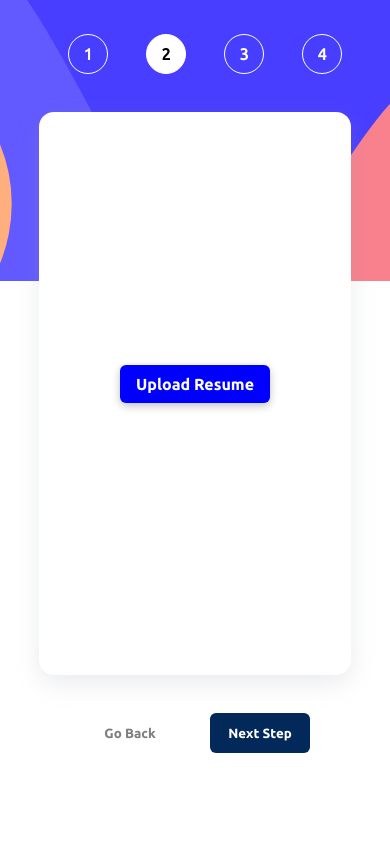
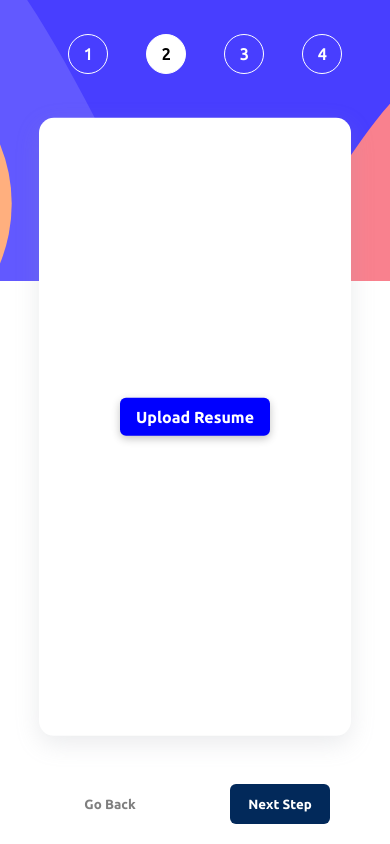
Before and after one commit to brandonrainey/developer-application-v2, a Next.js app: page / in a window 390 px wide. Both pictures are taken after a click on the button "Next Step". Built offline with nearby package versions, Linux system fonts and the light colour scheme.

Commit message:
changed some mobile styling to fix layout shifting

```diff
--- a/styles/Forms.module.scss
+++ b/styles/Forms.module.scss
@@ -5,6 +5,10 @@
   flex-basis: 66.6%;
   border-top-right-radius: 15px;
   border-bottom-right-radius: 15px;
+
+  @media (max-width: 830px) {
+
+  }
 }
 
 .container {
--- a/styles/Home.module.scss
+++ b/styles/Home.module.scss
@@ -1,7 +1,7 @@
 .main {
   display: flex;
   width: 100vw;
-  height: 100vh;
+  height: 100%;
   justify-content: center;
   align-items: center;
 }
@@ -16,8 +16,6 @@
 
   @media (max-width: 1140px) {
     width: 90%;
-
-
   }
 }
 
@@ -30,6 +28,6 @@
   }
 
   .main {
-    height: 100vh;
+    height: 100dvh;
   }
 }
--- a/styles/PersonalInfo.module.scss
+++ b/styles/PersonalInfo.module.scss
@@ -70,11 +70,11 @@
     border-radius: 15px;
     box-shadow: rgba(149, 157, 165, 0.2) 0px 8px 24px;
     background-color: white;
-    top: 20%;
+    top: 26%;
     left: 50%;
     transform: translate(-50%, -50%);
     width: 80%;
-    height: 100%;
+    height: 110%;
   }
 
   .formContainer {
--- a/styles/ProgressButton.module.scss
+++ b/styles/ProgressButton.module.scss
@@ -52,6 +52,18 @@
 @media (max-width: 830px) {
   .main {
     padding-bottom: 10px;
+
   }
 
+  .next {
+    position: fixed;
+    bottom: 20px;
+    right: 60px;
+  }
+
+  .back {
+    position: fixed;
+    bottom: 20px;
+    left: 60px;
+  }
 }
--- a/styles/Resume.module.scss
+++ b/styles/Resume.module.scss
@@ -48,11 +48,12 @@
     border-radius: 15px;
     box-shadow: rgba(149, 157, 165, 0.2) 0px 8px 24px;
     background-color: white;
-    top: 20%;
+    top: 26%;
     left: 50%;
     transform: translate(-50%, -50%);
     width: 80%;
-    height: 100%;
+    height: 110%;
+
   }
 
   .nameContainer {
--- a/styles/Skills.module.scss
+++ b/styles/Skills.module.scss
@@ -50,11 +50,11 @@
     border-radius: 15px;
     box-shadow: rgba(149, 157, 165, 0.2) 0px 8px 24px;
     background-color: white;
-    top: 20%;
+    top: 26%;
     left: 50%;
     transform: translate(-50%, -50%);
     width: 80%;
-    height: 100%;
+    height: 110%;
 
     .wrapper {
       justify-content: center;
--- a/styles/Summary.module.scss
+++ b/styles/Summary.module.scss
@@ -41,6 +41,7 @@
   flex-wrap: wrap;
   gap: 20px;
   margin-top: 40px;
+  overflow: auto;
 }
 
 .skill {
@@ -66,16 +67,20 @@
     border-radius: 15px;
     box-shadow: rgba(149, 157, 165, 0.2) 0px 8px 24px;
     background-color: white;
-    top: 20%;
+    top: 26%;
     left: 50%;
     transform: translate(-50%, -50%);
     width: 80%;
-    height: 100%;
+    height: 110%;
 
     .header {
       h1 {
         text-align: center;
       }
     }
+
+    .skill {
+      font-size: 20px ;
+    }
   }
 }
--- a/styles/globals.css
+++ b/styles/globals.css
@@ -1,5 +1,9 @@
 :root {
 
+}
+
+html {
+  height: -webkit-fill-available;
 }
 
 * {
@@ -11,6 +15,9 @@
 body {
   overflow: hidden;
   font-family: 'Regular', sans-serif;
+  min-height: 100vh;
+  /* mobile viewport bug fix */
+  min-height: -webkit-fill-available;
 }
 
 @font-face {
```
